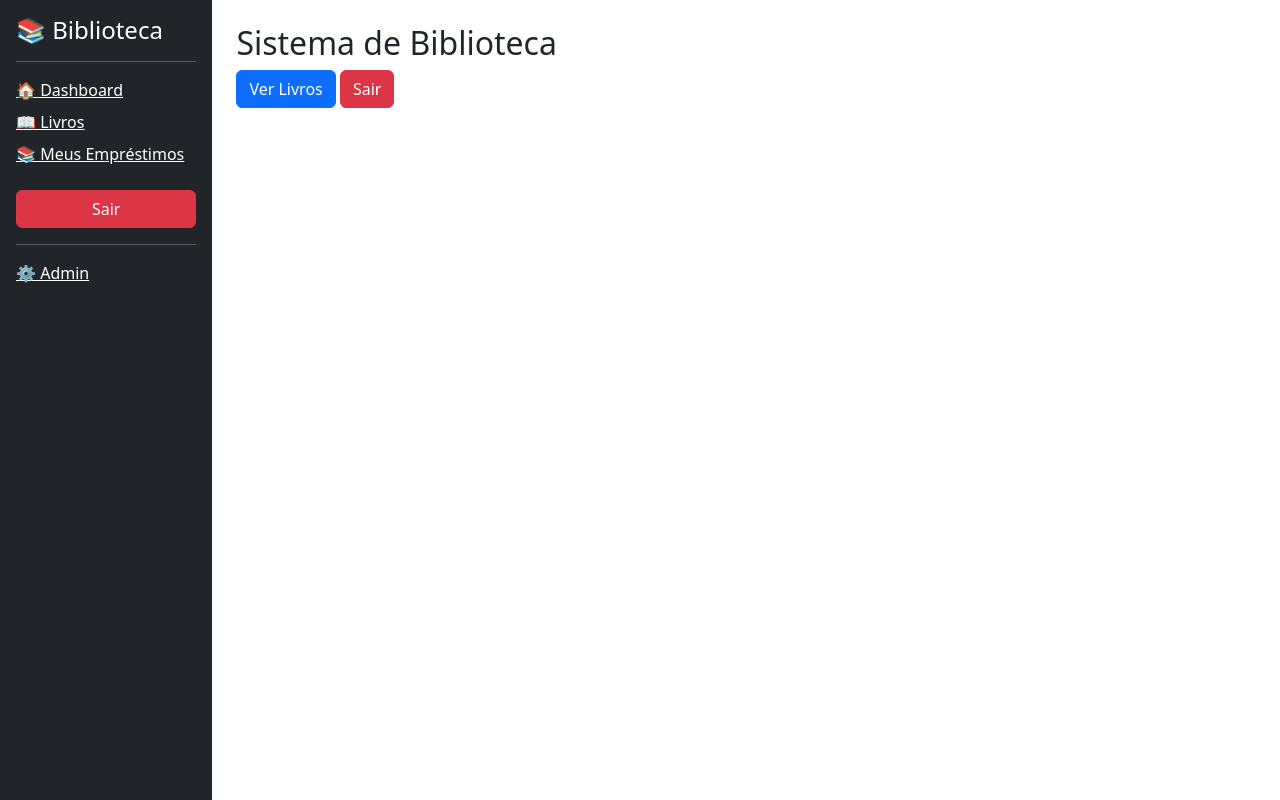
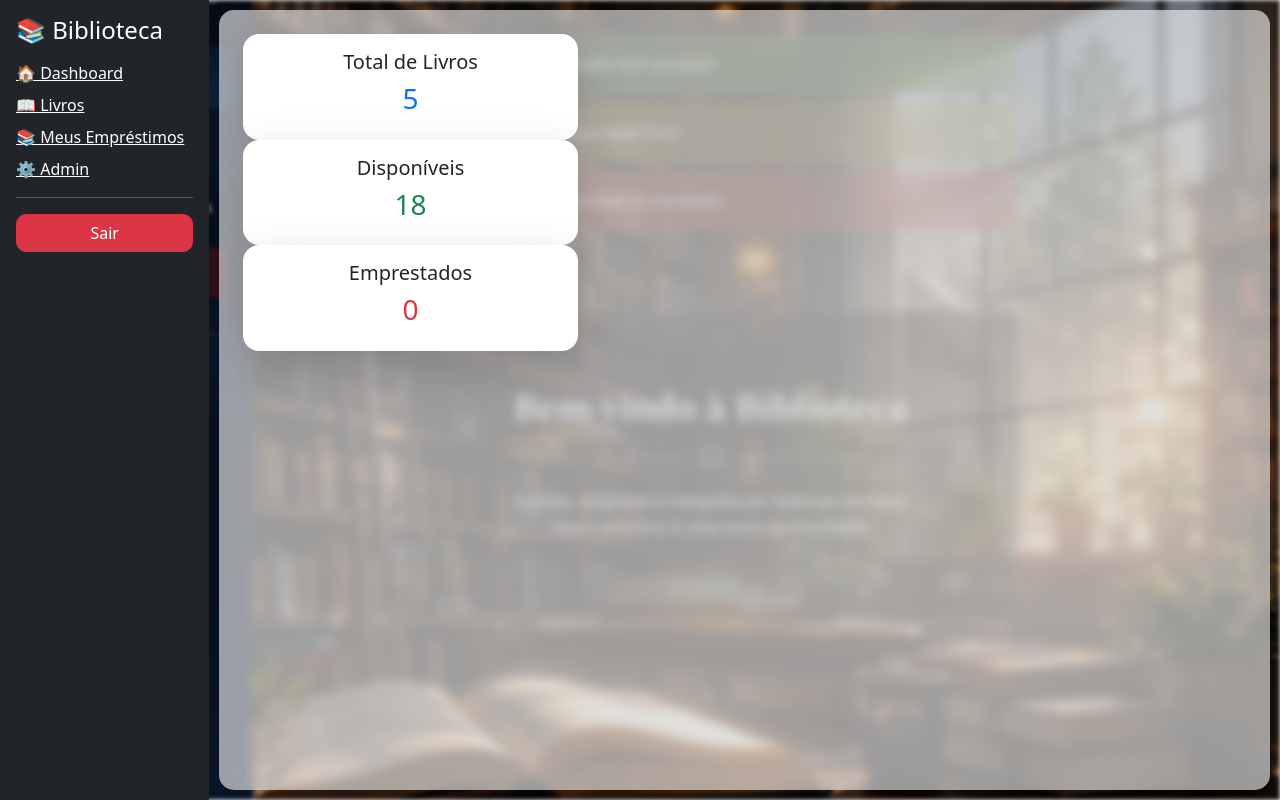
Before and after one commit to tiagogc15/Projeto-Biblioteca, a Django app: page / in a window 1280 px wide. Run offline with Django 5.2, Linux system fonts and the light colour scheme; a user stored in the database is signed in; data comes from the database, SQL or seed files in the repository; both versions use the stored data as it was after the commit.

Commit message:
ProjetoFinal-Dash com contagem de estoque

```diff
--- a/biblioteca/core/models.py
+++ b/biblioteca/core/models.py
@@ -16,3 +16,4 @@ class Emprestimo(models.Model):
     livro = models.ForeignKey(Livro, on_delete=models.CASCADE)
     data_emprestimo = models.DateField(auto_now_add=True)
     data_devolucao = models.DateField(null=True, blank=True)
+    devolvido = models.BooleanField(default=False)
--- a/biblioteca/core/templates/home.html
+++ b/biblioteca/core/templates/home.html
@@ -1,9 +1,35 @@
 {% extends 'index.html' %}
 
 {% block content %}
-<h2>Sistema de Biblioteca</h2>
 
-<a href="/livros/" class="btn btn-primary">Ver Livros</a>
-<a href="/sair/" class="btn btn-danger">Sair</a>
+<!-- CARD 1 -->
+<div class="col-md-4">
+    <div class="card shadow-lg border-0 rounded-4">
+        <div class="card-body text-center">
+            <h5>Total de Livros</h5>
+            <h3 class="text-primary">{{ total_livros }}</h3>
+        </div>
+    </div>
+</div>
+
+<!-- CARD 2 -->
+<div class="col-md-4">
+    <div class="card shadow-lg border-0 rounded-4">
+        <div class="card-body text-center">
+            <h5>Disponíveis</h5>
+            <h3 class="text-success">{{ disponiveis }}</h3>
+        </div>
+    </div>
+</div>
+
+<!-- CARD 3 -->
+<div class="col-md-4">
+    <div class="card shadow-lg border-0 rounded-4">
+        <div class="card-body text-center">
+            <h5>Emprestados</h5>
+            <h3 class="text-danger">{{ emprestados }}</h3>
+        </div>
+    </div>
+</div>
 
 {% endblock %}
--- a/biblioteca/core/templates/index.html
+++ b/biblioteca/core/templates/index.html
@@ -1,43 +1,79 @@
+{% load static %}
 <!DOCTYPE html>
 <html>
 <head>
     <title>Biblioteca</title>
     <link href="https://cdn.jsdelivr.net/npm/bootstrap@5.3.0/dist/css/bootstrap.min.css" rel="stylesheet">
+    <style>
+        .card {
+            transition: 0.3s;
+        }
+
+        .card:hover {
+            transform: scale(1.05);
+        }
+
+        .btn {
+            border-radius: 10px;
+        }
+
+        table {
+            border-radius: 10px;
+            overflow: hidden;
+        }
+    </style>
 </head>
 <body>
+
+
+<!-- 🔥 FUNDO PROFISSIONAL -->
+<style>
+body {
+    margin: 0;
+    padding: 0;
+}
+
+body::before {
+    content: "";
+    position: fixed;
+    top: 0;
+    left: 0;
+    width: 100%;
+    height: 100%;
+    background-image: url("{% static 'img/fundo.png' %}");
+    background-size: cover;
+    background-position: center;
+    filter: blur(2px) brightness(0.7);
+    z-index: -1;
+}
+</style>
 
 <div class="d-flex">
 
     <!-- MENU LATERAL -->
     <div class="bg-dark text-white p-3" style="width:250px; height:100vh;">
-    <h4>📚 Biblioteca</h4>
-    <hr>
+        <h4 class="mb-3">📚 Biblioteca</h4>
 
-    {% if user.is_authenticated %}
         <a href="/" class="text-white d-block mb-2">🏠 Dashboard</a>
         <a href="/livros/" class="text-white d-block mb-2">📖 Livros</a>
         <a href="/meus/" class="text-white d-block mb-2">📚 Meus Empréstimos</a>
-        <a href="/sair/" class="btn btn-danger w-100 mt-3">Sair</a>
-    {% else %}
-        <a href="/login/" class="btn btn-success w-100 mb-2">Login</a>
-        <a href="/registro/" class="btn btn-primary w-100">Criar Conta</a>
+
+        {% if user.is_staff %}
+        <a href="/admin/" class="text-white d-block mt-2">⚙️ Admin</a>
         {% endif %}
 
     <hr>
 
-    <!-- Admin só aparece pra staff -->
-    {% if user.is_staff %}
-        <a href="/admin/" class="text-white d-block mt-2">⚙️ Admin</a>
-    {% endif %}
+        <a href="/sair/" class="btn btn-danger w-100">Sair</a>
     </div>
 
     <!-- CONTEÚDO -->
-    <div class="p-4" style="width:100%;">
+    <div class="p-4" style="width:100%; background: rgba(255,255,255,0.6); border-radius:15px; backdrop-filter: blur(5px); margin:10px;">
 
-    <!-- 🔥 MENSAGENS AQUI -->
+        <!-- 🔥 MENSAGENS -->
          {% if messages %}
             {% for message in messages %}
-            <div class="alert alert-success">
+                <div class="alert alert-{{ message.tags }}">
                      {{ message }}
                 </div>
             {% endfor %}
--- a/biblioteca/core/views.py
+++ b/biblioteca/core/views.py
@@ -15,6 +15,7 @@ from django.utils import timezone
 from .models import Emprestimo
 from django.contrib.auth.decorators import login_required
 from django.contrib import messages
+from django.db.models import Sum
 
 
 
@@ -22,7 +23,19 @@ def is_admin(user):
     return user.is_staff
 @login_required
 def home(request):
-    return render(request, 'home.html')
+    total_livros = Livro.objects.count()
+
+    # 🔥 SOMA DAS QUANTIDADES
+    disponiveis = Livro.objects.aggregate(total=Sum('quantidade'))['total'] or 0
+
+    # 🔥 TOTAL EMPRESTADO
+    emprestados = Emprestimo.objects.filter(data_devolucao__isnull=True).count()
+
+    return render(request, 'home.html', {
+        'total_livros': total_livros,
+        'disponiveis': disponiveis,
+        'emprestados': emprestados
+    })
 
 
 @login_required
@@ -44,6 +57,11 @@ def criar_livro(request):
 @login_required
 def emprestar_livro(request):
     livro_id = request.GET.get('livro')
+
+    if not livro_id:
+        messages.error(request, "Selecione um livro válido")
+        return redirect('/livros/')
+
     livro = Livro.objects.get(id=livro_id)
 
     ja_tem = Emprestimo.objects.filter(
@@ -65,9 +83,7 @@ def emprestar_livro(request):
             livro=livro
         )
 
-        # 🔥 AQUI
         messages.success(request, "Livro reservado com sucesso!")
-
     else:
         messages.error(request, "Livro indisponível!")
 
@@ -76,21 +92,21 @@ def emprestar_livro(request):
 
 @login_required
 def devolver_livro(request, id):
-    emprestimo = Emprestimo.objects.filter(
-        usuario=request.user,
-        livro_id=id,
-        data_devolucao__isnull=True
-    ).first()
+    emprestimo = get_object_or_404(Emprestimo, id=id)
 
-    if emprestimo:
-        emprestimo.data_devolucao = timezone.now()
-        emprestimo.save()
+    # 🔥 segurança: só dono ou admin
+    if emprestimo.usuario != request.user and not request.user.is_staff:
+        return redirect('/')
 
-        livro = emprestimo.livro
-        livro.quantidade += 1
-        livro.save()
+    emprestimo.devolvido = True
+    emprestimo.data_devolucao = timezone.now()
+    emprestimo.save()
 
-    return redirect('/livros/')
+    livro = emprestimo.livro
+    livro.quantidade += 1
+    livro.save()
+
+    return redirect('/meus/')
 
 # Create your views here.@login_required
 @user_passes_test(is_admin)
@@ -138,7 +154,10 @@ def registro(request):
 @login_required
 def meus_emprestimos(request):
     emprestimos = Emprestimo.objects.filter(usuario=request.user)
-    return render(request, 'meus_emprestimos.html', {'emprestimos': emprestimos})
+
+    return render(request, 'meus_emprestimos.html', {
+        'emprestimos': emprestimos
+    })
 
 @login_required
 def emprestar_livro(request):
```
Also changed, not shown: biblioteca/core/templates/livros/listar.html (+5 -7 lines), biblioteca/core/templates/meus_emprestimos.html (+22 -1 lines), biblioteca/core/migrations/0003_emprestimo_devolvido.py (added), biblioteca/core/static/img/fundo.png (added), biblioteca/db.sqlite3. Lines whose indentation alone changed are shown as unchanged.
